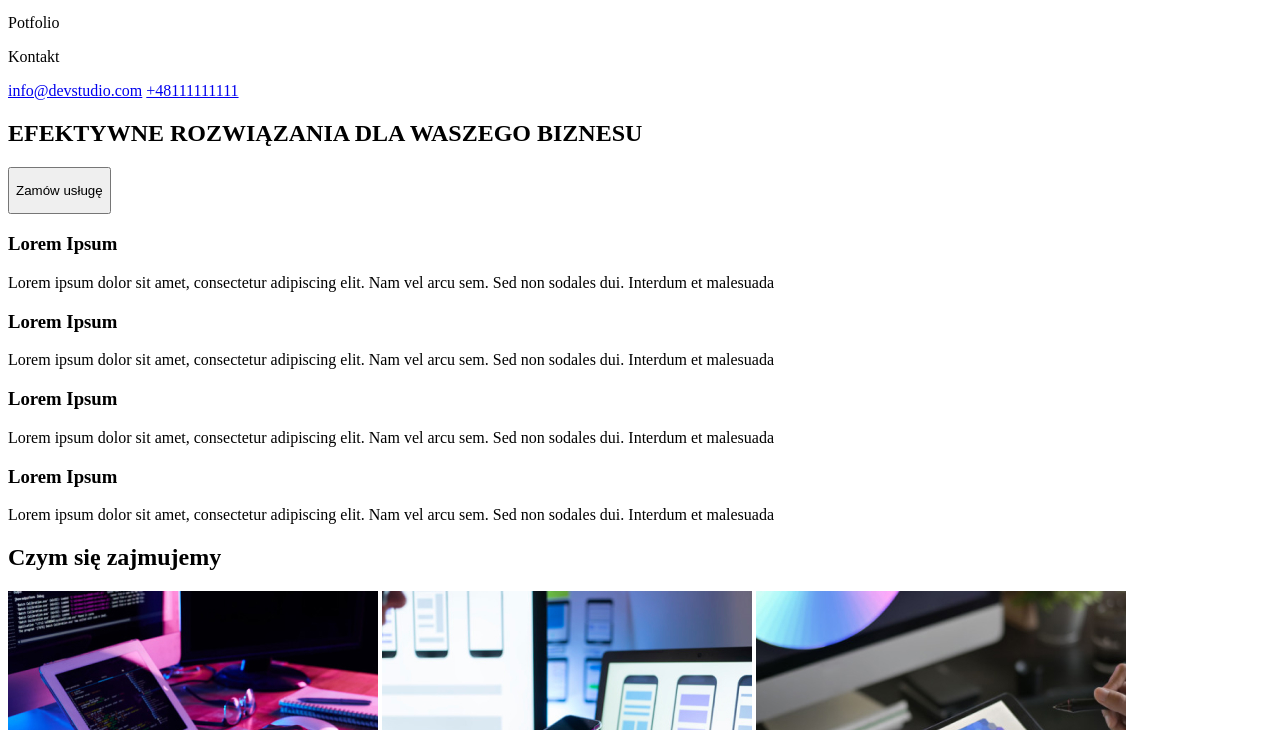
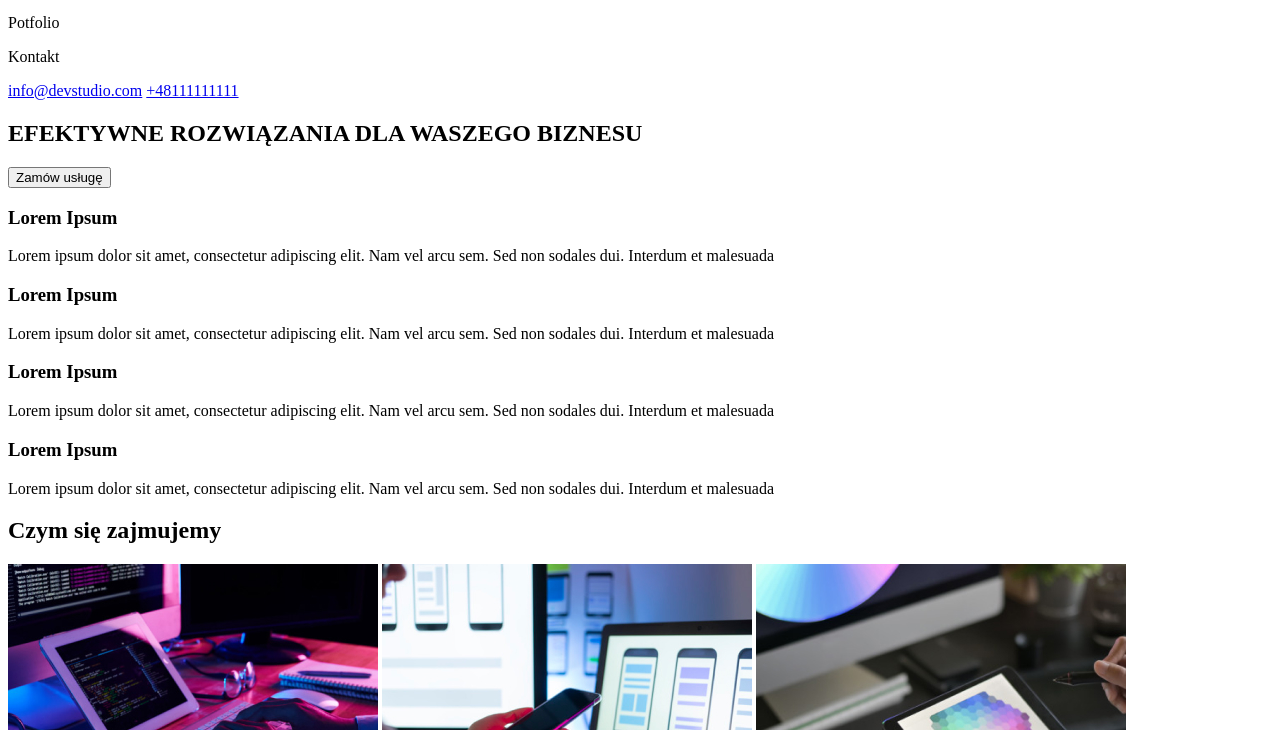
Before and after one commit to DominikBanaskiewicz/goit-markup-hw-01, a plain HTML site: page index.html in a window 1280 px wide. Shown: the part 70-800 px from the top of the page. Drawn offline with Linux system fonts and the light colour scheme.

Commit message:
changed span to div, validator-no errors

```diff
--- a/index.html
+++ b/index.html
@@ -15,7 +15,7 @@
   <body>
     <header>
       <nav>
-        <p>WebStudio</p>
+        <p class="logo">WebStudio</p>
         <div>
           <nav>
             <p><a href="#">Agencja</a></p>
@@ -29,37 +29,37 @@
     </header>
     <section>
       <h1>EFEKTYWNE ROZWIĄZANIA DLA WASZEGO BIZNESU</h1>
-      <button><p>Zamów usługę</p></button>
+      <button type="button">Zamów usługę</button>
     </section>
     <section>
-      <span>
+      <div>
         <h3>Lorem Ipsum</h3>
         <p>
           Lorem ipsum dolor sit amet, consectetur adipiscing elit. Nam vel arcu
           sem. Sed non sodales dui. Interdum et malesuada
         </p>
-      </span>
-      <span>
+      </div>
+      <div>
         <h3>Lorem Ipsum</h3>
         <p>
           Lorem ipsum dolor sit amet, consectetur adipiscing elit. Nam vel arcu
           sem. Sed non sodales dui. Interdum et malesuada
         </p>
-      </span>
-      <span>
+      </div>
+      <div>
         <h3>Lorem Ipsum</h3>
         <p>
           Lorem ipsum dolor sit amet, consectetur adipiscing elit. Nam vel arcu
           sem. Sed non sodales dui. Interdum et malesuada
         </p>
-      </span>
-      <span>
+      </div>
+      <div>
         <h3>Lorem Ipsum</h3>
         <p>
           Lorem ipsum dolor sit amet, consectetur adipiscing elit. Nam vel arcu
           sem. Sed non sodales dui. Interdum et malesuada
         </p>
-      </span>
+      </div>
     </section>
     <section>
       <h2>Czym się zajmujemy</h2>
```
